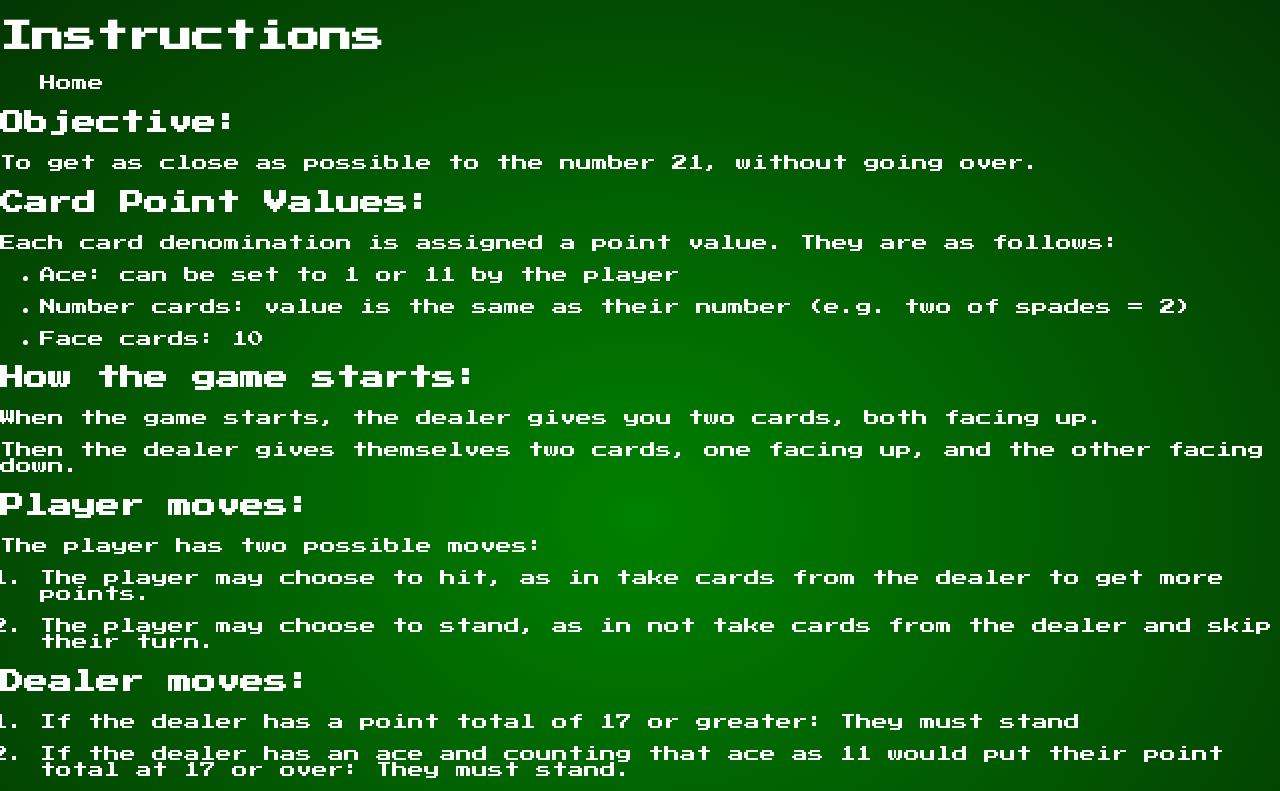
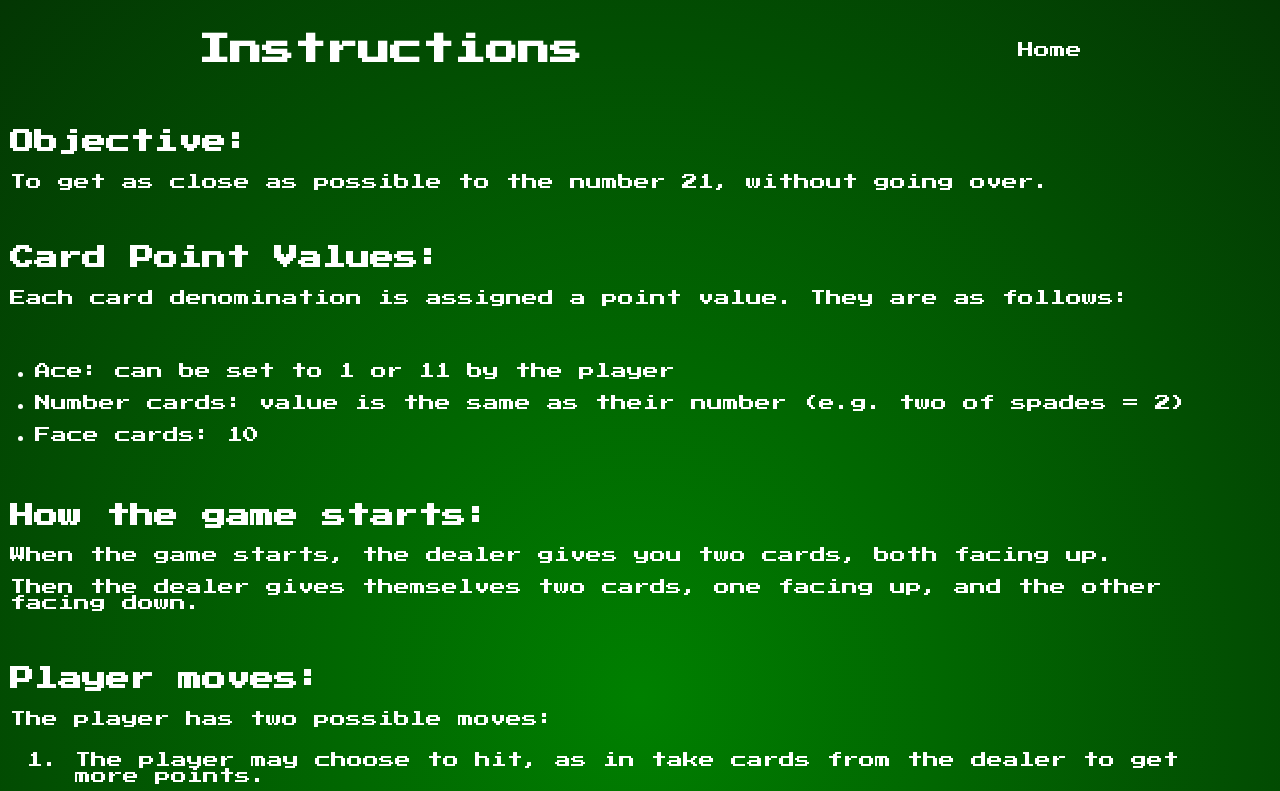
Before and after one commit to MirandaL27/Black_Jack, a plain HTML site: page instructions.html in a window 1280 px wide. Shown: the top 791 px of the page. Drawn offline with Linux system fonts and the light colour scheme.

Commit message:
finished styling main page and instructions page

```diff
--- a/assets/css/style.css
+++ b/assets/css/style.css
@@ -14,6 +14,7 @@ body{
     text-decoration: none;
     border: none;
     color: white;
+    transition: color 0.5s;
 }
 
 .deStyleList{
@@ -43,3 +44,44 @@ img{
     width: 20%;
     height: 20%;
 }
+
+a:hover{
+    color:blue
+}
+button:hover{
+    background-color: blue;
+    color: white;
+}
+button{
+    transition: color 0.5s, background-color 0.5s;
+}
+
+header{
+    display: flex;
+    justify-content: space-around;
+    align-items: center;
+    flex-wrap: wrap;
+    height: 100px;
+}
+
+.padding-sm{
+    padding: 5px;
+}
+.padding-md{
+    padding: 10px;
+}
+.padding-lg{
+    padding: 15px;
+}
+
+.padding-vlg{
+    padding: 25px;
+}
+
+.margin-vlg{
+    margin: 25px;
+}
+
+.padding-bottom{
+    padding-bottom: 20px;
+}
--- a/instructions.html
+++ b/instructions.html
@@ -26,15 +26,15 @@
     </header>
 
     <!--Main section-->
-    <main>
-        <section>
+    <main class="padding-md">
+        <section class="padding-bottom">
             <h2>Objective:</h2>
             <p>To get as close as possible to the number 21, without going over.</p>
         </section>
         <section>
             <h2>Card Point Values:</h2>
             <p>Each card denomination is assigned a point value. They are as follows:</p>
-            <ul>
+            <ul class="padding-vlg">
                 <li>
                     <p>Ace: can be set to 1 or 11 by the player</p>
                 </li>
@@ -46,7 +46,7 @@
                 </li>
             </ul>
         </section>
-        <section>
+        <section class="padding-bottom">
             <h2>How the game starts:</h2>
             <p>When the game starts, the dealer gives you two cards, both facing up.</p>
             <p>Then the dealer gives themselves two cards, one facing up, and the other facing down.</p>
@@ -54,7 +54,7 @@
         <section>
             <h2>Player moves:</h2>
             <p>The player has two possible moves:</p>
-            <ol>
+            <ol class="margin-vlg padding-bottom">
                 <li>
                     <p>The player may choose to hit, as in take cards from the dealer to get more points.</p>
                 </li>
@@ -65,7 +65,7 @@
         </section>
         <section>
             <h2>Dealer moves:</h2>
-            <ol>
+            <ol class="margin-vlg padding-bottom">
                 <li>
                     <p> If the dealer has a point total of 17 or greater: They must stand</p>
                 </li>
@@ -80,7 +80,7 @@
         <section>
             <h2>Winning/Losing:</h2>
             <p>After the player and the dealer have made their moves, their point values are compared:</p>
-            <ul>
+            <ul class="padding-vlg">
                 <li>
                     <p>Whoever has a point total that is closest to 21 without going over is the winner.</p>
                 </li>
```
Also changed, not shown: index.html (+5 -5 lines).
